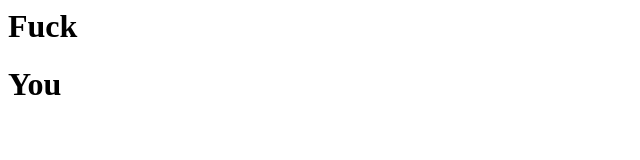
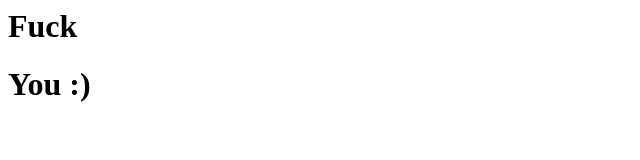
Before and after one commit to tomas0008/website, a plain HTML site: page index.html in a window 1280 px wide. Shown: the full height of the page, 0-640 px from the left. Drawn offline with Linux system fonts and the light colour scheme.

Commit message:
Update index.html

```diff
--- a/index.html
+++ b/index.html
@@ -1,4 +1,4 @@
 <body>
 	<h1>Fuck</h1>
-	<h1>You</h1>
+	<h1>You :)</h1>
 </body>
```
